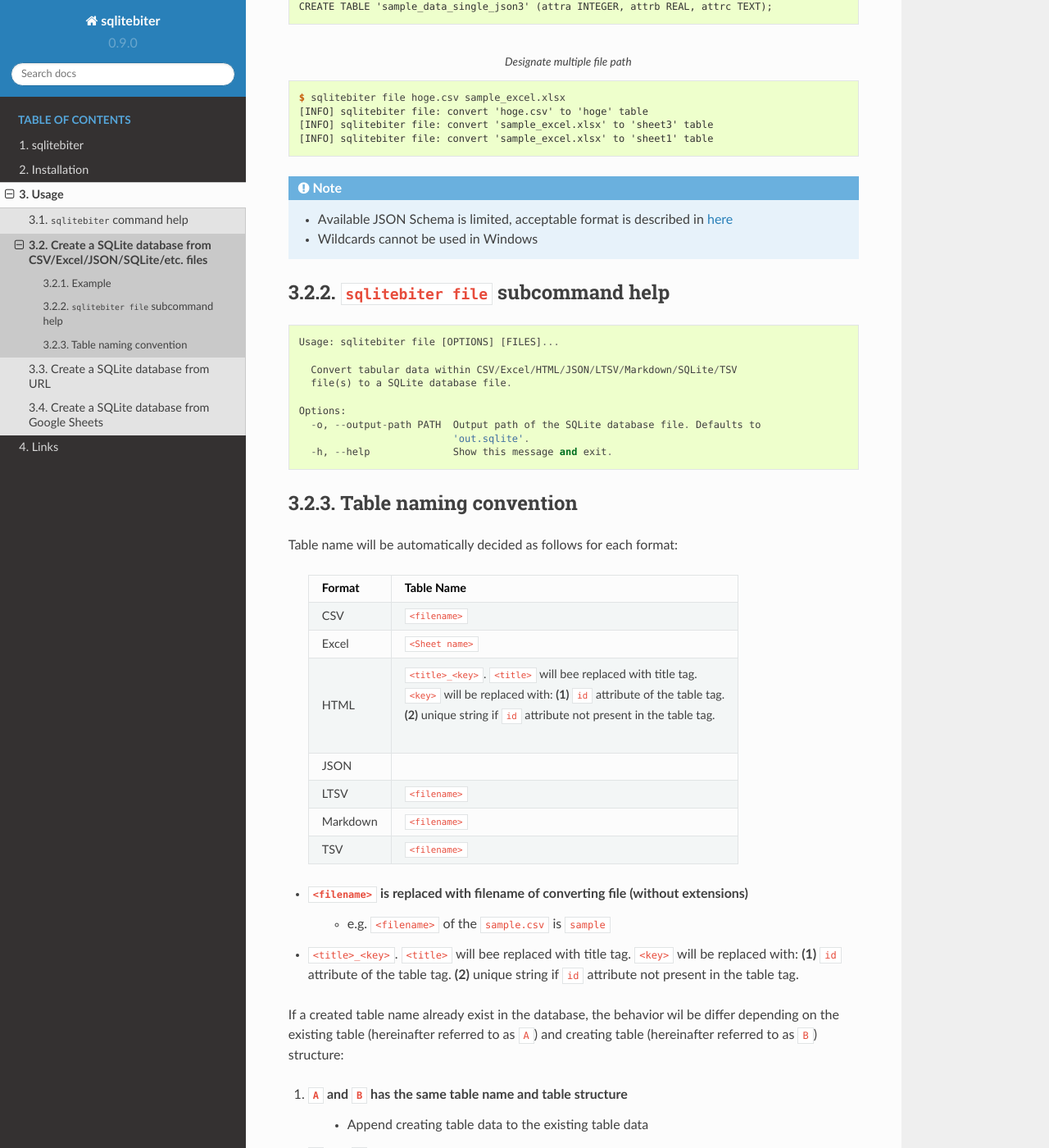
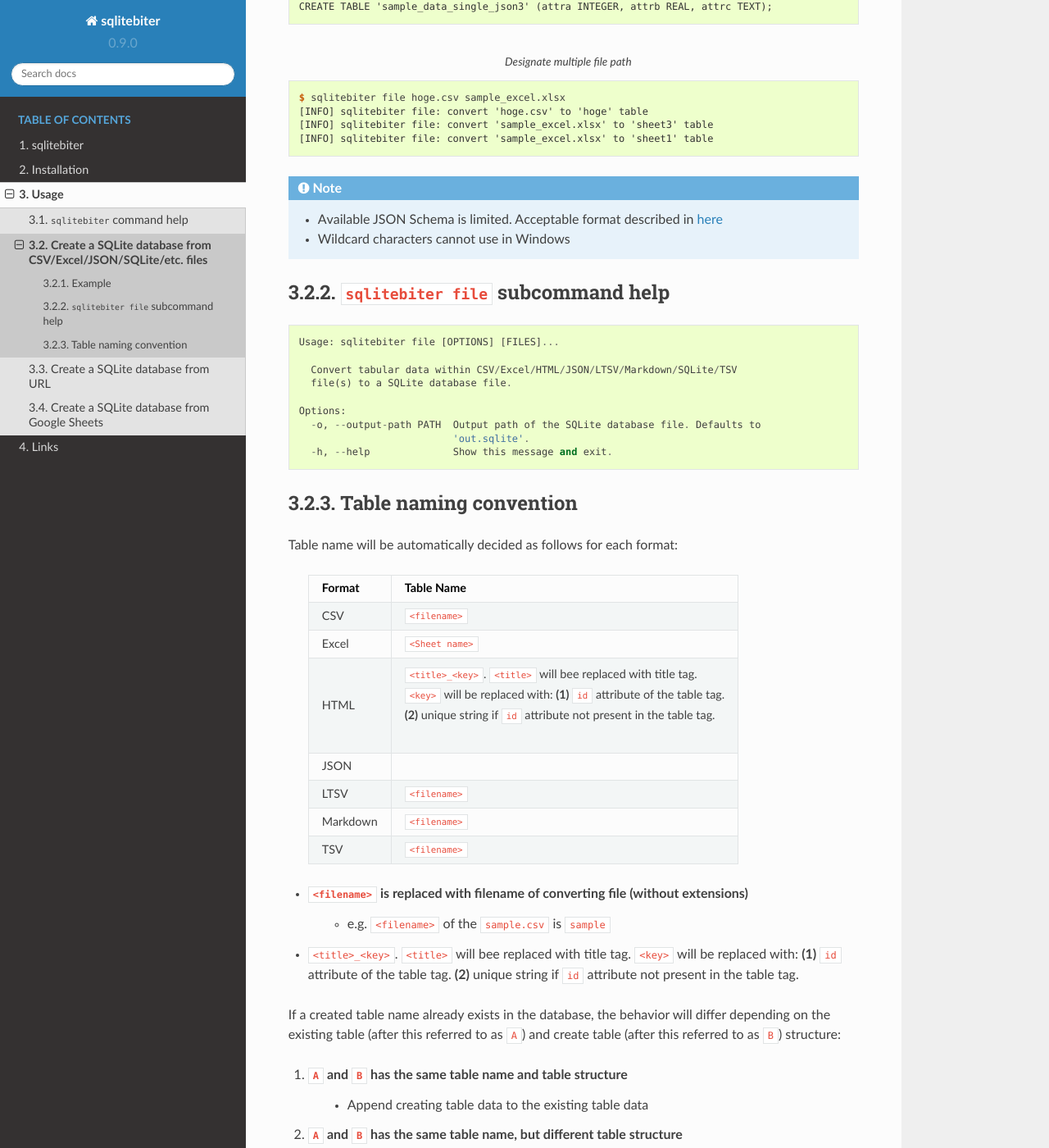
Before and after one commit to thombashi/sqlitebiter, a Sphinx documentation site: the page built from docs/pages/usage/file/index.rst, in a window 1280 px wide and 1400 px high, scrolled down 1160 px. Shown: the whole window at 82% size. Built offline with Sphinx 7.4.7 and the Read the Docs theme 2.0.0, drawn with Linux system fonts in a browser that asks for light colours; pages that are not in the unit, such as notebooks, are missing from menus.

Commit message:
Update docs

```diff
--- a/docs/pages/installation.rst
+++ b/docs/pages/installation.rst
@@ -53,7 +53,7 @@
 #. Navigate to https://github.com/thombashi/sqlitebiter/releases
 #. Download the latest version of the ``sqlitebiter_win_x64.zip``
 #. Unzip the file
-#. Execute ``sqlitebiter.exe`` in either Command Prompt or in PowerShell
+#. Execute ``sqlitebiter.exe`` in either Command Prompt or PowerShell
 
 .. code-block:: batch
 
--- a/docs/pages/usage/file/table_name_convention.txt
+++ b/docs/pages/usage/file/table_name_convention.txt
@@ -20,8 +20,8 @@
     - e.g. ``<filename>`` of the ``sample.csv`` is ``sample``
 - ``<title>_<key>``. ``<title>`` will bee replaced with title tag. ``<key>`` will be replaced with: **(1)** ``id`` attribute of the table tag. **(2)** unique string if ``id`` attribute not present in the table tag.
 
-If a created table name already exist in the database, the behavior wil be differ depending on
-the existing table (hereinafter referred to as ``A``) and creating table (hereinafter referred to as ``B``) structure:
+If a created table name already exists in the database, the behavior will differ depending on
+the existing table (after this referred to as ``A``) and create table (after this referred to as ``B``) structure:
 
 1. ``A`` and ``B`` has the same table name and table structure
     - Append creating table data to the existing table data
--- a/docs/pages/usage/file/usage.txt
+++ b/docs/pages/usage/file/usage.txt
@@ -32,5 +32,5 @@
 
 .. note::
 
-    - Available JSON Schema is limited, acceptable format is described in `here <http://pytablereader.rtfd.io/en/latest/pages/reference/format_specific_loader.html#json-loader-classes>`__
-    - Wildcards cannot be used in Windows
+    - Available JSON Schema is limited. Acceptable format described in `here <http://pytablereader.rtfd.io/en/latest/pages/reference/format_specific_loader.html#json-loader-classes>`__
+    - Wildcard characters cannot use in Windows
```
